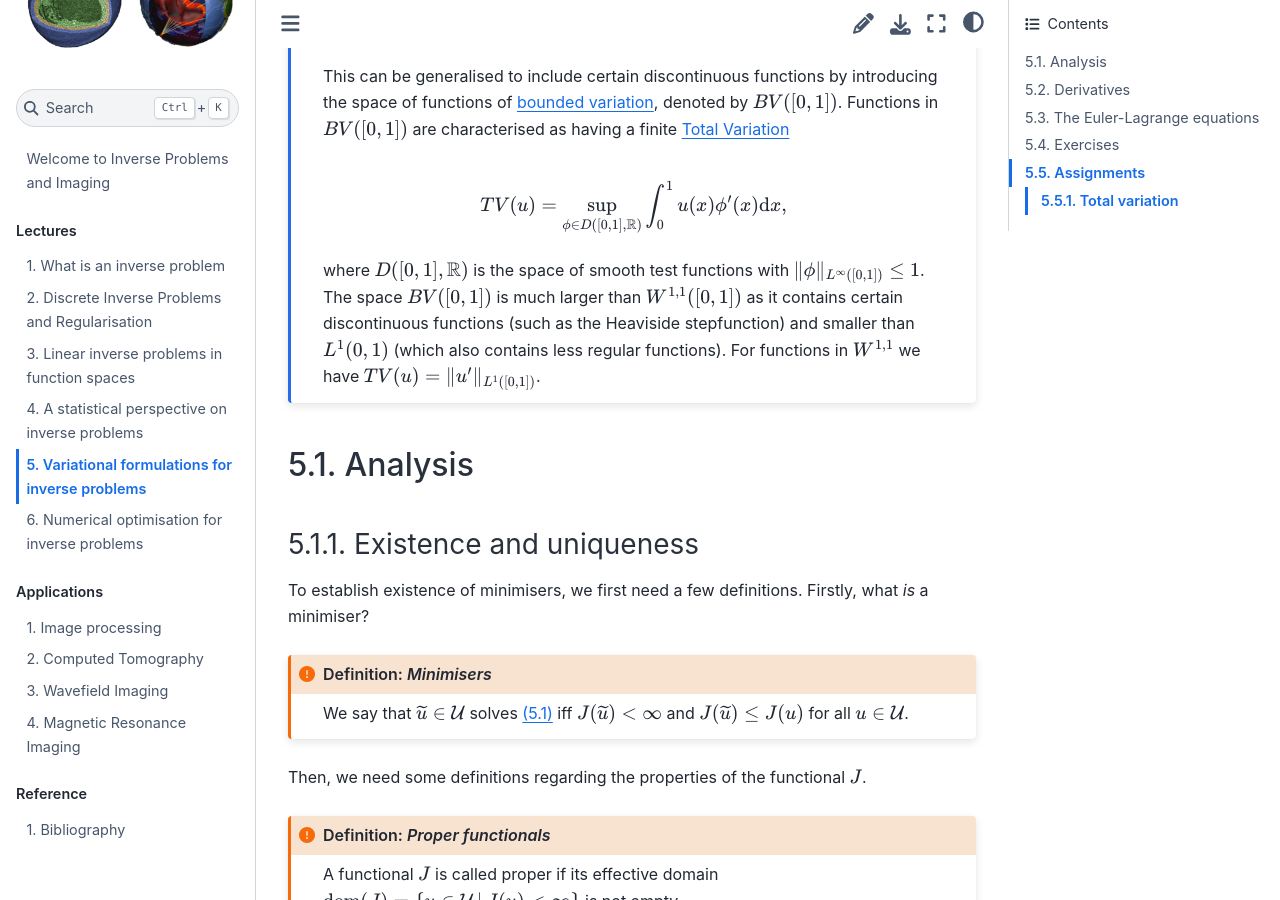
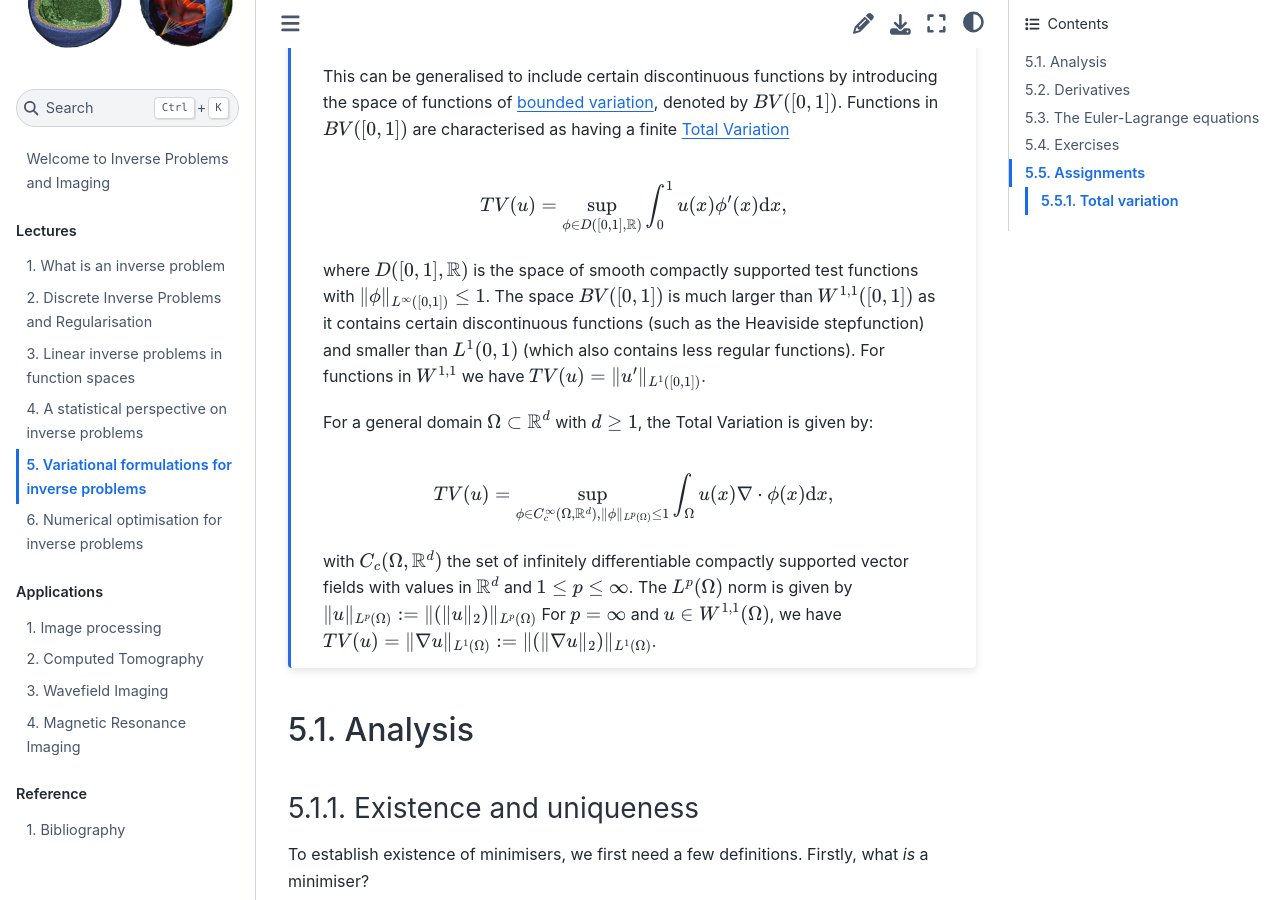
Before and after one commit to TristanvanLeeuwen/IP_and_Im_Lectures, a Jupyter Book: the page built from variational_formulations.md, in a window 1280 px wide and 900 px high, scrolled down 1809 px. Built offline with Jupyter Book 1.0.4 settings and Sphinx 7.4.7 and the Sphinx Book theme 1.1.4, drawn with Linux system fonts in a browser that asks for light colours.

Commit message:
Update variational_formulations.md
Added some information at the TV regularization as I believe this is necessary for one of the exercises.

````diff
--- a/variational_formulations.md
+++ b/variational_formulations.md
@@ -73,7 +73,13 @@ This can be generalised to include certain discontinuous functions by introducin
 
 $$TV(u) = \sup_{\phi \in D([0,1],\mathbb{R})} \int_0^1 u(x)\phi'(x)\mathrm{d}x,$$
 
-where $D([0,1],\mathbb{R})$ is the space of smooth test functions with $\|\phi\|_{L^\infty([0,1])}\leq 1$. The space $BV([0,1])$ is much larger than $W^{1,1}([0,1])$ as it contains certain discontinuous functions (such as the Heaviside stepfunction) and smaller than $L^1(0,1)$ (which also contains less regular functions). For functions in $W^{1,1}$ we have $TV(u) = \|u'\|_{L^1([0,1])}$.
+where $D([0,1],\mathbb{R})$ is the space of smooth compactly supported test functions with $\|\phi\|_{L^\infty([0,1])}\leq 1$. The space $BV([0,1])$ is much larger than $W^{1,1}([0,1])$ as it contains certain discontinuous functions (such as the Heaviside stepfunction) and smaller than $L^1(0,1)$ (which also contains less regular functions). For functions in $W^{1,1}$ we have $TV(u) = \|u'\|_{L^1([0,1])}$.
+
+For a general domain $\Omega \subset \mathbb{R}^d$ with $d\geq 1$, the Total Variation is given by:
+
+$$TV(u) = \sup_{\phi \in C^{\infty}_c(\Omega, \mathbb{R}^d), \lVert \phi \rVert_{L^p(\Omega)} \leq 1} \int_\Omega u(x) \nabla \cdot \phi(x) \mathrm{d}x,$$
+
+with $C_c(\Omega, \mathbb{R}^d)$ the set of infinitely differentiable compactly supported vector fields with values in $\mathbb{R}^d$ and $1 \leq p \leq \infty$. The $L^p(\Omega)$ norm is given by $\lVert u \rVert_{L^p(\Omega)} := \lVert (\lVert u \rVert_2) \rVert_{L^p(\Omega)}$ For $p = \infty$ and $u \in W^{1,1}(\Omega)$, we have $TV(u) = \lVert \nabla u \rVert_{L^1(\Omega)} := \lVert (\lVert \nabla u \rVert_2) \rVert_{L^1(\Omega)}$.
 ```
 
 ## Analysis
````
